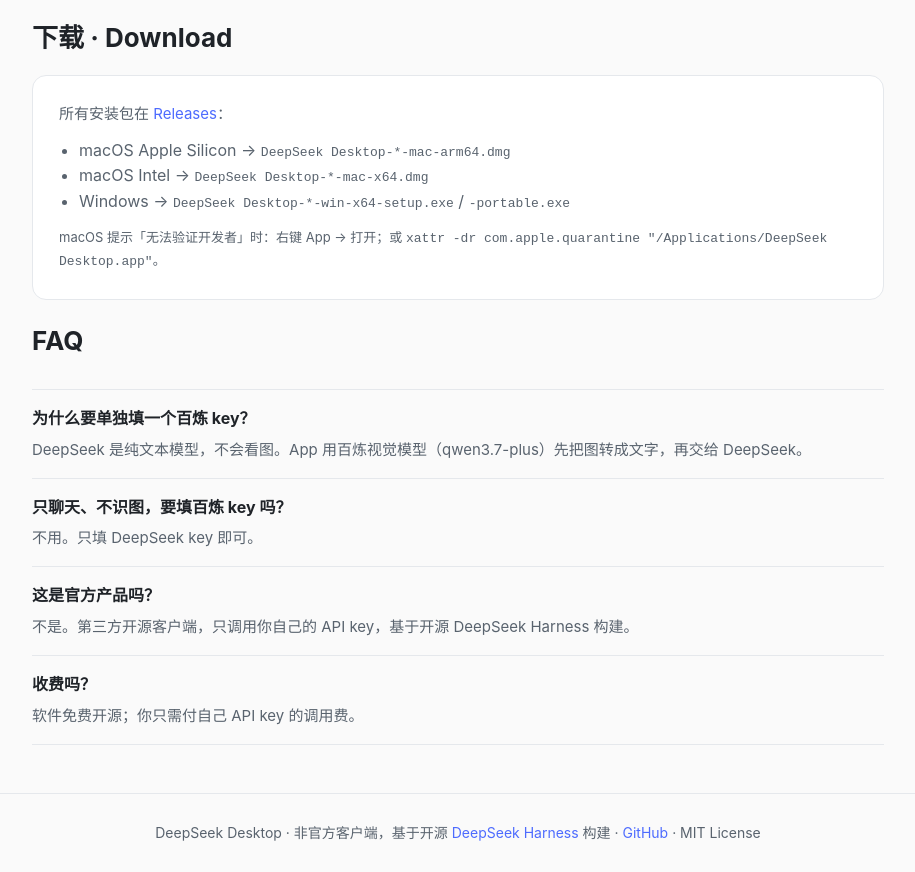
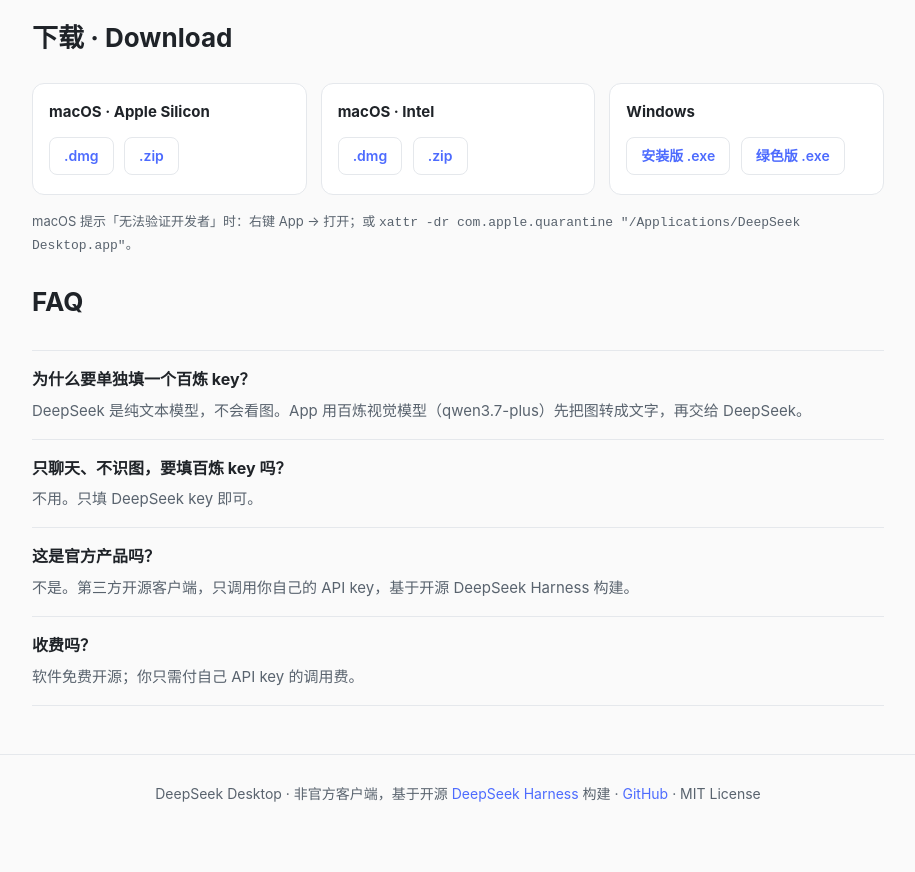
Before and after one commit to usherwong/deepseek-desktop, an Electron app: page docs/index.html in a window 1280 px wide. Shown: the part 1506-2378 px from the top of the page, without its empty margins (182-1097 px from the left). After the commit the page ends 2339 px from the top, so only its background shows below. Drawn offline with Linux system fonts and the light colour scheme.

Commit message:
add direct download links (v0.1.5) to README and landing page

```diff
--- a/docs/index.html
+++ b/docs/index.html
@@ -77,6 +77,12 @@
     .shots img { width: 100%; border-radius: 8px; border: 1px solid var(--border); display: block; }
     .shots figcaption { margin-top: 10px; font-size: 14px; color: var(--muted); text-align: center; }
     @media (max-width: 640px) { .shots { grid-template-columns: 1fr; } }
+    .dl-grid { display: grid; grid-template-columns: 1fr 1fr 1fr; gap: 14px; padding: 8px 0 16px; }
+    .dl-card { background: var(--card); border: 1px solid var(--border); border-radius: 12px; padding: 16px; }
+    .dl-card b { display: block; margin-bottom: 10px; font-size: 15px; }
+    .dl-link { display: inline-block; margin: 3px 6px 3px 0; padding: 7px 14px; border-radius: 8px; border: 1px solid var(--border); font-size: 14px; font-weight: 600; }
+    .dl-link:hover { border-color: var(--brand); color: var(--brand); text-decoration: none; }
+    @media (max-width: 640px) { .dl-grid { grid-template-columns: 1fr; } }
     .faq { padding: 12px 0 48px; }
     .faq .q { border-top: 1px solid var(--border); padding: 16px 0; }
     .faq .q:last-child { border-bottom: 1px solid var(--border); }
@@ -142,15 +148,24 @@
     </ol>
 
     <h2 class="section-title">下载 · Download</h2>
-    <div class="card">
-      <p>所有安装包在 <a href="https://github.com/usherwong/deepseek-desktop/releases/latest">Releases</a>：</p>
-      <ul style="margin:12px 0 0 20px;color:var(--muted);">
-        <li>macOS Apple Silicon → <code>DeepSeek Desktop-*-mac-arm64.dmg</code></li>
-        <li>macOS Intel → <code>DeepSeek Desktop-*-mac-x64.dmg</code></li>
-        <li>Windows → <code>DeepSeek Desktop-*-win-x64-setup.exe</code> / <code>-portable.exe</code></li>
-      </ul>
-      <p style="margin-top:12px;font-size:13px;">macOS 提示「无法验证开发者」时：右键 App → 打开；或 <code>xattr -dr com.apple.quarantine "/Applications/DeepSeek Desktop.app"</code>。</p>
+    <div class="dl-grid">
+      <div class="dl-card">
+        <b>macOS · Apple Silicon</b>
+        <a class="dl-link" href="https://github.com/usherwong/deepseek-desktop/releases/latest/download/DeepSeek.Desktop-0.1.0-mac-arm64.dmg">.dmg</a>
+        <a class="dl-link" href="https://github.com/usherwong/deepseek-desktop/releases/latest/download/DeepSeek.Desktop-0.1.0-mac-arm64.zip">.zip</a>
+      </div>
+      <div class="dl-card">
+        <b>macOS · Intel</b>
+        <a class="dl-link" href="https://github.com/usherwong/deepseek-desktop/releases/latest/download/DeepSeek.Desktop-0.1.0-mac-x64.dmg">.dmg</a>
+        <a class="dl-link" href="https://github.com/usherwong/deepseek-desktop/releases/latest/download/DeepSeek.Desktop-0.1.0-mac-x64.zip">.zip</a>
+      </div>
+      <div class="dl-card">
+        <b>Windows</b>
+        <a class="dl-link" href="https://github.com/usherwong/deepseek-desktop/releases/latest/download/DeepSeek.Desktop-0.1.0-win-x64-setup.exe">安装版 .exe</a>
+        <a class="dl-link" href="https://github.com/usherwong/deepseek-desktop/releases/latest/download/DeepSeek.Desktop-0.1.0-win-x64-portable.exe">绿色版 .exe</a>
+      </div>
     </div>
+    <p style="margin:0 0 24px;color:var(--muted);font-size:13px;">macOS 提示「无法验证开发者」时：右键 App → 打开；或 <code>xattr -dr com.apple.quarantine "/Applications/DeepSeek Desktop.app"</code>。</p>
 
     <h2 class="section-title" id="faq">FAQ</h2>
     <div class="faq">
```
Also changed, not shown: README.md, 1 other file.
